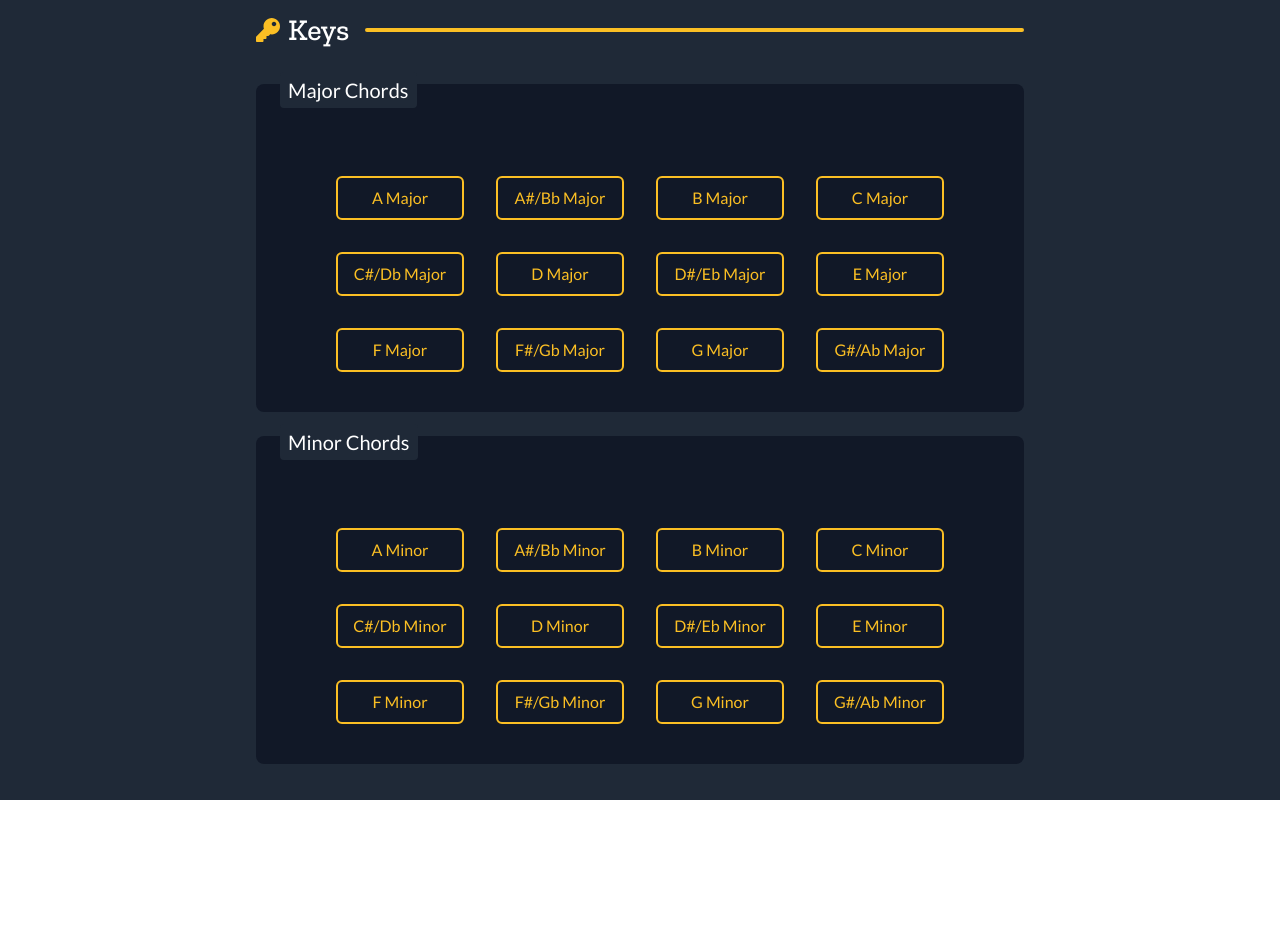
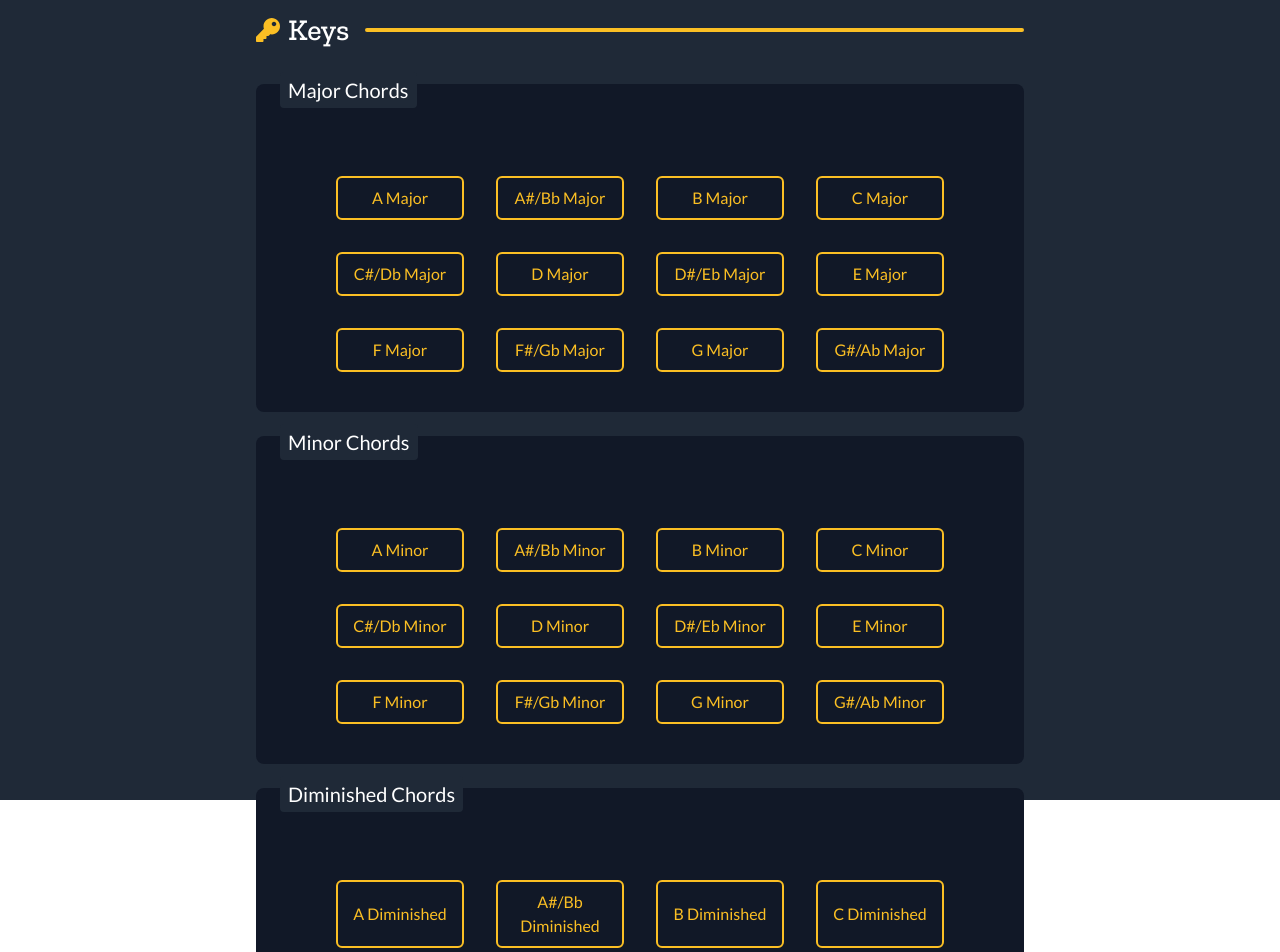
Before and after one commit to jacoberick/keys, a React (Create React App) app: page / in a window 1280 px wide. Shown: the top 952 px of the page. Before the commit the page ends 800 px from the top, so only its background shows below. Built offline with nearby package versions, Linux system fonts and the light colour scheme.

Commit message:
reworked chord arrays, added dim chords, added button hover styling

```diff
--- a/src/components/FindKey.js
+++ b/src/components/FindKey.js
@@ -1,47 +1,45 @@
 // repeated styles
-const majorMinorTitles = `text-xl mb-4 text-white relative bottom-9 bg-gray-800 inline-block rounded py-1 px-2`;
+const majorMinorTitles = `text-xl mb-4 text-white relative bottom-9 bg-gray-800 inline-block rounded py-1 px-2 font-lato`;
 const chordSection = `my-6 bg-gray-900 rounded-lg p-6`;
 const buttonsContainer = `flex flex-wrap justify-center`;
+const chordButton = `text-yellow-400 m-4 border-2  border-yellow-400 p-2 rounded-md w-32 hover:bg-yellow-400 transition-all hover:text-white`;
 
-const majorChords = [
-  "A Major",
-  "A#/Bb Major",
-  "B Major",
-  "C Major",
-  "C#/Db Major",
-  "D Major",
-  "D#/Eb Major",
-  "E Major",
-  "F Major",
-  "F#/Gb Major",
-  "G Major",
-  "G#/Ab Major",
+//chord arrays
+const baseChords = [
+  "A",
+  "A#/Bb",
+  "B",
+  "C",
+  "C#/Db",
+  "D",
+  "D#/Eb",
+  "E",
+  "F",
+  "F#/Gb",
+  "G",
+  "G#/Ab",
 ];
 
-const minorChords = [
-  "A Minor",
-  "A#/Bb Minor",
-  "B Minor",
-  "C Minor",
-  "C#/Db Minor",
-  "D Minor",
-  "D#/Eb Minor",
-  "E Minor",
-  "F Minor",
-  "F#/Gb Minor",
-  "G Minor",
-  "G#/Ab Minor",
-];
+const majorChords = baseChords.map((x) => x + " Major");
+const minorChords = baseChords.map((x) => x + " Minor");
+const dimChords = baseChords.map((x) => x + " Diminished");
 
+//variables that store chord button elements
 const majorChordButtons = majorChords.map((c) => (
-  <button className="m-4 border-2  border-yellow-400 p-2 rounded-md w-32">
-    <p>{c}</p>
+  <button key={c} className={chordButton}>
+    {c}
   </button>
 ));
 
 const minorChordButtons = minorChords.map((c) => (
-  <button className="m-4 border-2  border-yellow-400 p-2 rounded-md w-32">
-    <p>{c}</p>
+  <button key={c} className={chordButton}>
+    {c}
+  </button>
+));
+
+const dimChordButtons = dimChords.map((c) => (
+  <button key={c} className={chordButton}>
+    {c}
   </button>
 ));
 
@@ -60,6 +58,12 @@ const FindKey = () => {
           {minorChordButtons}
         </div>
       </section>
+      <section id="minorSection" className={chordSection}>
+        <p className={majorMinorTitles}>Diminished Chords</p>
+        <div id="minorChordBank" className={buttonsContainer}>
+          {dimChordButtons}
+        </div>
+      </section>
     </div>
   );
 };
--- a/src/components/Header.js
+++ b/src/components/Header.js
@@ -1,7 +1,5 @@
 import { FontAwesomeIcon } from "@fortawesome/react-fontawesome";
 import { faKey } from "@fortawesome/free-solid-svg-icons";
-
-const linkClass = `hover:text-yellow-400 transition-all hover:underline mx-4`;
 
 const Header = () => {
   return (
--- a/src/index.css
+++ b/src/index.css
@@ -8,9 +8,7 @@
 
 /* base styles */
 @layer base {
-  a,
-  p {
+  button {
     @apply font-lato;
-    @apply text-yellow-400;
   }
 }
```
